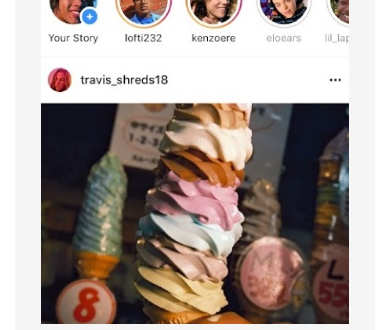
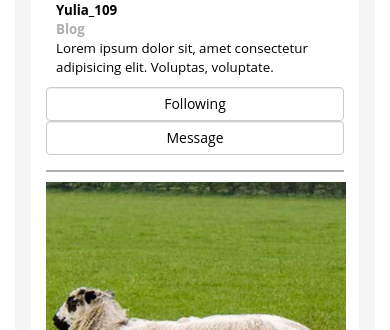
Before and after one commit to Fahruddindanjou/agri_bisnis, a PHP site: page / in a window 390 px wide. Shown: the part 3215-3545 px from the top of the page. Run offline with PHP 8.4, Linux system fonts and the light colour scheme.

Commit message:
perbaikan instagram

```diff
--- a/css/custom.css
+++ b/css/custom.css
@@ -340,3 +340,14 @@ body a, button, .btn {
 .latest-posts-grid-left ul.post-date li, .latest-posts-grid-left ul.post-date1 li a, .latest-posts-grid-left ul.post-date2 li a{
     font-size: 13.5px;
 }
+
+
+/* instagram */
+
+.text-ig{
+    color: black;
+    font-size: 10pt;
+    font-weight: bold;
+    margin-left: 25px;
+    margin-top: 0;
+}
--- a/css/style.css
+++ b/css/style.css
@@ -678,7 +678,7 @@ ul.wmuSliderPagination {
 	vertical-align: middle;
 	-webkit-transform: translateZ(0);
 	transform: translateZ(0);
-  box-shadow: 0 0 1px rgba(0, 0, 0, 0);
+	box-shadow: 0 0 0px rgba(0, 0, 0, 0);
 	-webkit-backface-visibility: hidden;
 	backface-visibility: hidden;
 	-moz-osx-font-smoothing: grayscale;
@@ -696,7 +696,7 @@ ul.wmuSliderPagination {
 	left: 0;
 	right: 0;
 	bottom: 0;
-  background:#90B82D;
+	background:#ffffff;
 	-webkit-transform: scaleY(0);
 	transform: scaleY(0);
 	-webkit-transform-origin: 50% 100%;
@@ -710,7 +710,8 @@ ul.wmuSliderPagination {
 }
 .hvr-sweep-to-top:hover, .hvr-sweep-to-top:focus, .hvr-sweep-to-top:active,.services-grid:hover  .hvr-sweep-to-top{
 	color: white;
-  border:1px solid #90B82D;
+	border:1px solid #ffffff;
+	border-radius: 5px;
 }
 .hvr-sweep-to-top:hover:before, .hvr-sweep-to-top:focus:before, .hvr-sweep-to-top:active:before,.services-grid:hover .hvr-sweep-to-top:before{
   -webkit-transform: scaleY(1);
--- a/index.html
+++ b/index.html
@@ -303,9 +303,44 @@
 				<h3 class="fw-bold">Media <span class="text-green">Instagram</span></h3>
 				<hr class="hr-row">
 				<div class="categories" style="border-radius: 5px;">
-					<ul>
-						<img src="images/ig.jpg" alt="" class="img-responsive">
-					</ul>
+					<!-- coba instagram -->
+					<div class="card scroll-news" style="background-color: white; padding-top: 10px; border: none; overflow: hidden;">
+						<div class="" style="display: inline-flex; justify-content: center;">
+							<a href="" style=" width: 19%; margin-right: 20px; margin-top: 8px;">
+								<img src="images/2.png" alt="" class="img-fluid img-rounded">
+							</a>
+							<div class="" style="display: inline-flex; margin-top: 15px;">
+								<a href="#" style="margin:10px;">
+									<h5 class="text-center  text-dark" style="font-weight: bolder;">36</h6>
+									<span class="text-dark" style="font-size: 10pt;">Post</span>
+								</a>
+								<a href="#" style="margin:10px;">
+									<h5 class="text-center text-dark">359</h6>
+									<span class="text-dark" style="font-size: 10pt;">Followers</span>
+								</a>
+								<a href="#" style="margin:10px;">
+									<h5 class="text-center text-dark">4</h6>
+									<span class="text-dark" style="font-size: 10pt;">Following</span>
+								</a>
+							</div>
+						</div>
+						<span class="text-ig">Yulia_109</span>
+						<span class="text-ig" style="color: rgb(175, 175, 175);">Blog</span>
+						<span class="text-ig" style="font-weight: normal; margin-bottom:10px;">Lorem ipsum dolor sit, amet consectetur adipisicing elit. Voluptas, voluptate.</span>
+						<div class="" style="padding: 0; margin-bottom: 15px;">
+							<div class="col-sm-6">
+								<button href="" class="form-control text-dark">Following</button>
+							</div>
+							<div class="col-sm-6">
+								<button href="" class="form-control text-dark">Message</button>
+							</div>
+						</div>
+						<hr class="hr-row" style="width: 90%;">
+						<div class="container" style="margin-top: 10px;">
+							<img src="images/1.jpg" alt="" style="height: 350px; width: 300px;">
+						</div>
+					</div>
+					<!-- end coba instagram -->
 				</div>
 			</div>
 		</div>
```
Lines whose indentation alone changed are shown as unchanged.
